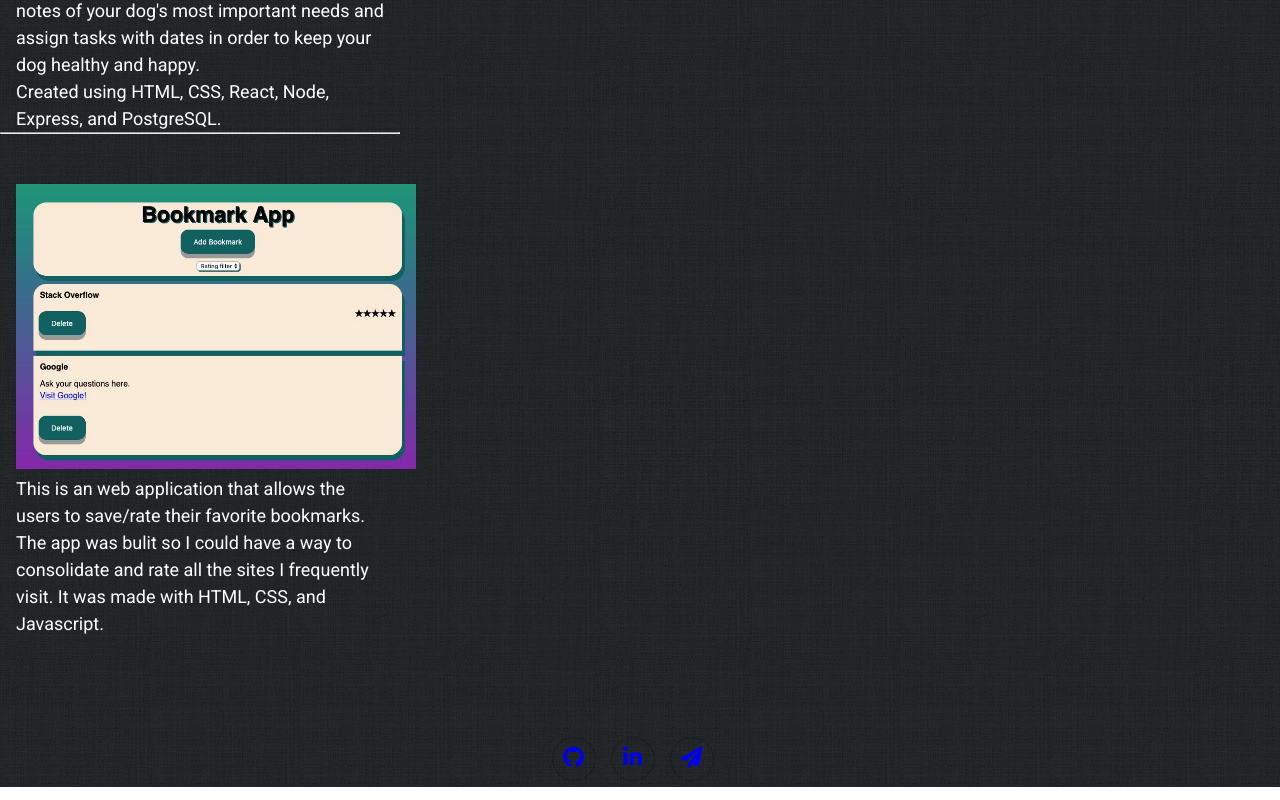
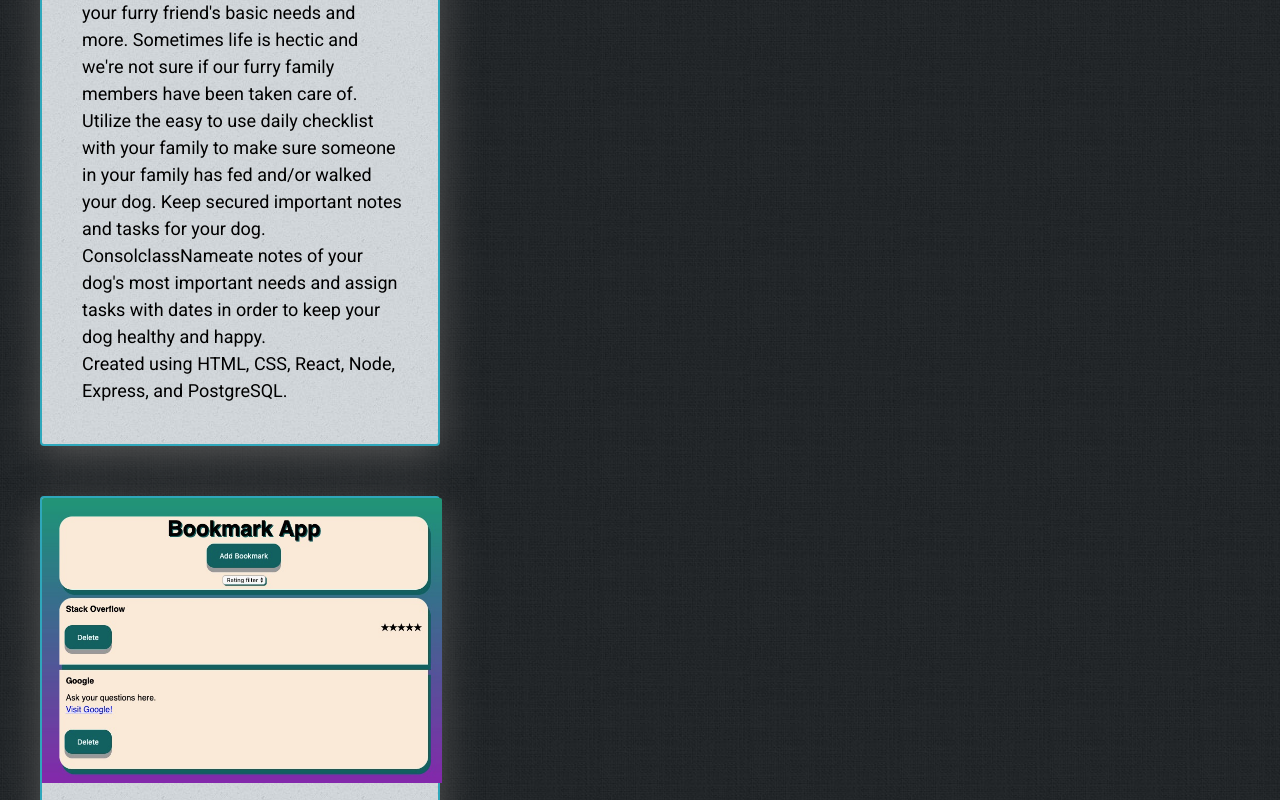
Before and after one commit to williamwdev/portfolio-v1, a React (Create React App) app: page /projects in a window 1280 px wide. Shown: the part 1440-2240 px from the top of the page. Built offline with nearby package versions, Linux system fonts and the light colour scheme.

Commit message:
added more styling for projects page

```diff
--- a/src/components/About/About.css
+++ b/src/components/About/About.css
@@ -1,6 +1,6 @@
 .about-container {
   margin: 0 auto;
-  width: 100%;
+  /* width: 100%; */
   padding-top: 50px;
   padding-bottom: 60px;
   text-align: center;
--- a/src/components/About/About.js
+++ b/src/components/About/About.js
@@ -5,7 +5,7 @@ export default class About extends Component {
   render() {
     return (
       <section className='about-container'>
-        <p>placeholder for about me</p>
+        {/* <p>placeholder for about me</p> */}
       </section>
     )
   }
--- a/src/components/App/App.css
+++ b/src/components/App/App.css
@@ -4,17 +4,16 @@
 
 * {
   box-sizing: border-box;
-  margin:0;
-  padding:0;
+  margin: 0;
+  padding: 0;
 }
 
 .App {
   text-align: center;
-  margin: 0 auto;
+  margin: 0;
 }
 
 body {
-  margin: 0;
   color: #333;
   background: url('../../images/bg04.jpg');
   margin: 0;
@@ -24,7 +23,7 @@ body {
 }
 
 main {
-  width: 100%;
+  /* width: 100%; */
   height: 100%;
   bottom: 0;
   margin: 0 auto;
@@ -37,7 +36,7 @@ section {
   justify-content: center;
   flex-direction: column;
   font-family: 'Open Sans', sans-serif;
-  padding-left: 1em;
-  padding-right: 1em;
+  /* padding-left: 1em;
+  padding-right: 1em; */
   margin-top: 50px;
 }
--- a/src/components/Footer/Footer.css
+++ b/src/components/Footer/Footer.css
@@ -11,12 +11,13 @@
 
 a {
   margin-right: 15px;
+  color: white;
 }
 
 .footer > a {
   transition: background-color 0.2s ease-in-out, box-shadow 0.2s ease-in-out, color 0.2s ease-in-out;
   border-radius: 2.75em;
-  box-shadow: inset 0 0 0 1px rgba(0, 0, 0, 0.2);
+  box-shadow: inset 0 0 0 1px rgba(243, 243, 243, 0.2);
   border-radius: 2.75em;
   display: inline-block;
   height: 2.75em;
--- a/src/components/Footer/Footer.js
+++ b/src/components/Footer/Footer.js
@@ -29,7 +29,7 @@ export default class Footer extends Component {
         </a>
         <a href="mailto:wwong1987@gmail.com">
           <i
-            className="fas fa-paper-plane fa-lg"
+            className="fas fa-envelope fa-lg"
             id="footer-email-icon"
             alt="email me link"
           />
--- a/src/components/Header/Header.css
+++ b/src/components/Header/Header.css
@@ -1,6 +1,5 @@
 header {
   background: url('../../images/bg04.jpg');
-  width: 100vw;
   margin: 0 auto;
   padding-top: 150px;
   padding-bottom: 125px;
--- a/src/components/Nav/Nav.css
+++ b/src/components/Nav/Nav.css
@@ -5,7 +5,7 @@ nav {
   padding-top: 10px;
   box-shadow: inset 0px -20px 70px 0px rgba(200, 220, 245, 0.1), inset 0px -1px 0px 0px rgba(255, 255, 255, 0.1), 0px 1px 7px 0px rgba(0, 0, 0, 0.6);
   text-shadow: -1px -1px 1px rgba(0, 0, 0, 0.75);
-  width: 100%;
+  /* width: 100%; */
   flex: 1 0 auto;
   margin: 0;
   padding: 0;
--- a/src/components/Projects/Projects.css
+++ b/src/components/Projects/Projects.css
@@ -4,9 +4,29 @@ p {
   text-align: left;
   margin-left: auto;
   margin-right: auto;
-  color: white;
+  color: black
 }
 
-.projects-container {
+.projects-container > section {
   width: 400px;
+  background: url('../../images/bg02.jpg');
+  box-shadow: 0 10px 40px #555;
+  border: 2px solid #2fa7bb;
+  border-radius: 4px;
+  /* border: solid 1px white; */
 }
+
+.projects-container, p {
+  width: 400px;
+  padding: 40px;
+}
+
+.projects-container, .project-ss {
+  max-width: 400px;
+}
+
+.project-ss {
+  border-top-left-radius: 2px;
+  border-top-right-radius: 2px;
+  border-style: none;
+}
--- a/src/components/Projects/Projects.js
+++ b/src/components/Projects/Projects.js
@@ -14,40 +14,37 @@ export default class Projects extends Component {
           <img
             src={armorySS}
             alt="screenshot of the dashboard of armory squad"
-            id="armory-screencap"
-            width='400px'
+            className="project-ss"
           />
           </a>
           <p>An app for gamers to find friends to play with in their favorite online multiplayer game. Create your own squad and find your perfect teammates! Whether you're looking for something more casual or more competitive, you can be as general or as specific as you'd like when creating a squad. Chat with your new squadmates within the app and plan out your gaming session.
           <br />
           Created using HTML, CSS, React, Node, Express, PostgreSQL, and SocketIO. </p>
         </section>
-        <hr/>
+
 
         <section className='happydog-project'>
           <a href='https://happydog-app.dc5will.now.sh' target="_blank" rel="noopener noreferrer">
           <img
             src={happydogSS}
             alt="screenshot of the dashboard of happydog app"
-            id="happydog-screencap"
-            width='400px'
+            className="project-ss"
           />
           </a>
-          <p>Take the guesswork out of making sure your dogs are happy by keeping track of all of their basic needs. Ensure someone in your family takes care of your furry friend's basic needs and more. Sometimes life is hectic and we're not sure if our furry family members have been taken care of. Utilize the easy to use daily checklist with your family to make sure someone in your family has fed and/or walked your dog. Keep secured important notes and tasks for your dog. Consolidate notes of your dog's most important needs and assign tasks with dates in order to keep your dog healthy and happy.
+          <p>Take the guesswork out of making sure your dogs are happy by keeping track of all of their basic needs. Ensure someone in your family takes care of your furry friend's basic needs and more. Sometimes life is hectic and we're not sure if our furry family members have been taken care of. Utilize the easy to use daily checklist with your family to make sure someone in your family has fed and/or walked your dog. Keep secured important notes and tasks for your dog. ConsolclassNameate notes of your dog's most important needs and assign tasks with dates in order to keep your dog healthy and happy.
           <br />
           Created using HTML, CSS, React, Node, Express, and PostgreSQL.
           </p>
 
         </section>
-        <hr/>
+
 
         <section className='bookmarkapp-project'>
           <a href='https://thinkful-ei-armadillo.github.io/will-matt-bookmark/' target="_blank" rel="noopener noreferrer">
           <img
             src={bookmarkapp}
             alt="screenshot of the bookmark app"
-            id="bookmarkapp-screencap"
-            width='400px'
+            className="project-ss"
           />
           </a>
           {/* <br/> */}
--- a/src/index.css
+++ b/src/index.css
@@ -1,5 +1,6 @@
 
 body, html {
+  padding: 0;
   margin: 0;
   font-family: 'Roboto', sans-serif;
   -webkit-font-smoothing: antialiased;
--- a/src/routes/HomePage/HomePage.css
+++ b/src/routes/HomePage/HomePage.css
@@ -1,4 +1,5 @@
-
 .project-container {
   align-items: center;
+  /* border: solid 1px white; */
+  background: url('../../images/bg02.jpg');
 }
--- a/src/routes/ProjectsPage/ProjectsPage.css
+++ b/src/routes/ProjectsPage/ProjectsPage.css
@@ -2,4 +2,5 @@
   margin-top: 75px;
   margin-bottom: 100px;
   text-align: center;
+  max-width: 88vw;
 }
```
